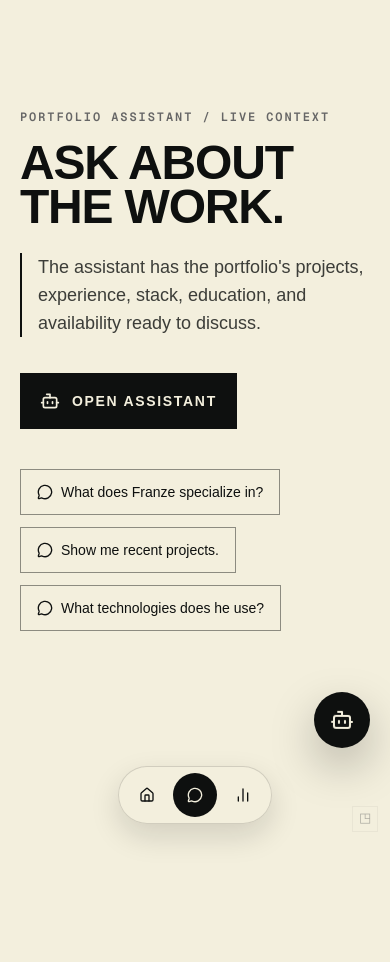
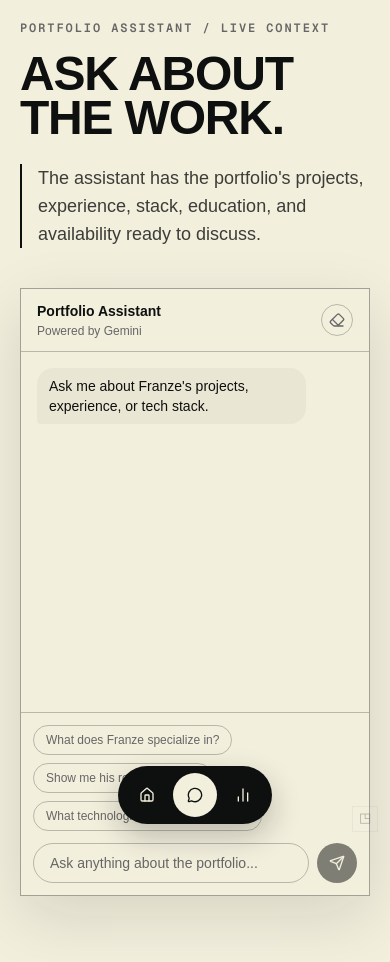
Before and after one commit to franze-calleja/franzecalleja, a Next.js app: page /chat in a window 390 px wide. Shown: the top 962 px of the page. Before the commit the page ends 844 px from the top, so only its background shows below. Built offline with nearby package versions, Linux system fonts and the light colour scheme.

Commit message:
feat: refactor chat page and assistant for improved layout and functionality style: enhance global styles for better theme support and transitions fix: update main bottom navigation for active state indication

```diff
--- a/app/chat/page.tsx
+++ b/app/chat/page.tsx
@@ -1,52 +1,23 @@
-"use client";
-
-import { Bot, MessageCircle } from "lucide-react";
-
+import ChatAssistant from "@/components/chat-assistant";
 import MainBottomNav from "@/components/main-bottom-nav";
 
-const prompts = [
-  "What does Franze specialize in?",
-  "Show me recent projects.",
-  "What technologies does he use?",
-];
-
 export default function ChatPage() {
-  const openAssistant = () => {
-    window.dispatchEvent(new Event("portfolio:open-chat"));
-  };
-
   return (
     <main className="min-h-screen bg-background px-5 pb-28 pt-5 sm:px-10 sm:pb-32 sm:pt-8 lg:px-16">
-      <div className="mx-auto flex min-h-[calc(100vh-9rem)] max-w-4xl flex-col justify-center">
+      <div className="mx-auto grid min-h-[calc(100vh-9rem)] max-w-6xl items-center gap-10 lg:grid-cols-[minmax(16rem,0.7fr)_minmax(0,1.3fr)]">
+        <section>
           <p className="font-mono text-xs font-semibold uppercase tracking-[0.16em] text-(--muted)">
             Portfolio assistant / live context
           </p>
-        <h1 className="mt-4 max-w-3xl text-5xl font-black leading-[0.92] tracking-tight sm:text-6xl">
+          <h1 className="mt-4 text-5xl font-black leading-[0.92] tracking-tight sm:text-6xl">
             ASK ABOUT THE WORK.
           </h1>
-        <p className="mt-6 max-w-2xl border-l-2 border-foreground pl-4 text-lg leading-7 text-foreground/80">
+          <p className="mt-6 border-l-2 border-foreground pl-4 text-lg leading-7 text-foreground/80">
             The assistant has the portfolio&apos;s projects, experience, stack, education, and availability ready to discuss.
           </p>
-        <button
-          type="button"
-          onClick={openAssistant}
-          className="mt-9 inline-flex h-14 w-fit items-center gap-3 bg-foreground px-5 text-sm font-bold uppercase tracking-[0.12em] text-background transition-colors hover:bg-foreground/80"
-        >
-          <Bot className="h-5 w-5" aria-hidden="true" />
-          Open assistant
-        </button>
-        <div className="mt-10 flex flex-wrap gap-3">
-          {prompts.map((prompt) => (
-            <button
-              key={prompt}
-              type="button"
-              onClick={openAssistant}
-              className="inline-flex items-center gap-2 border border-foreground/45 px-4 py-3 text-left text-sm transition-colors hover:border-foreground hover:bg-foreground hover:text-background"
-            >
-              <MessageCircle className="h-4 w-4 shrink-0" aria-hidden="true" />
-              {prompt}
-            </button>
-          ))}
+        </section>
+        <div>
+          <ChatAssistant />
         </div>
       </div>
       <MainBottomNav />
--- a/app/globals.css
+++ b/app/globals.css
@@ -1,4 +1,16 @@
 @import "tailwindcss";
+
+@property --background {
+  syntax: "<color>";
+  inherits: true;
+  initial-value: #f3efdd;
+}
+
+@property --foreground {
+  syntax: "<color>";
+  inherits: true;
+  initial-value: #0e100f;
+}
 
 :root {
   color-scheme: light;
@@ -8,6 +20,11 @@
   --muted: #666666;
   --border: rgba(23, 23, 23, 0.08);
   --hover: rgba(23, 23, 23, 0.04);
+  --nav-background: #0e100f;
+  --nav-foreground: #f3efdd;
+  --nav-active: #f3efdd;
+  --nav-active-foreground: #0e100f;
+  --nav-hover: rgba(243, 239, 221, 0.15);
 }
 
 :root[data-theme="dark"] {
@@ -18,6 +35,11 @@
   --muted: #a1a1aa;
   --border: rgba(255, 255, 255, 0.08);
   --hover: rgba(255, 255, 255, 0.06);
+  --nav-background: #f3efdd;
+  --nav-foreground: #0e100f;
+  --nav-active: #0e100f;
+  --nav-active-foreground: #f3efdd;
+  --nav-hover: rgba(14, 16, 15, 0.12);
 }
 
 @theme inline {
@@ -40,7 +62,44 @@ body {
   background: var(--background);
   color: var(--foreground);
   font-family: Arial, Helvetica, sans-serif;
-  transition: background-color 0.2s ease, color 0.2s ease;
+  transition: background-color 360ms ease, color 360ms ease;
+}
+
+body *,
+body *::before,
+body *::after {
+  transition-duration: 360ms;
+  transition-property: background-color, border-color, color, fill, stroke, box-shadow;
+  transition-timing-function: ease;
+}
+
+.main-bottom-nav__shell {
+  border: 1px solid color-mix(in srgb, var(--nav-background), transparent 12%);
+  background: var(--nav-background);
+  box-shadow: 0 12px 30px rgba(14, 16, 15, 0.24);
+}
+
+.main-bottom-nav__indicator {
+  left: 0.375rem;
+  background: var(--nav-active);
+  transition: transform 280ms cubic-bezier(0.22, 1, 0.36, 1), background-color 360ms ease;
+}
+
+.main-bottom-nav__item {
+  color: var(--nav-foreground);
+}
+
+.main-bottom-nav__item--active {
+  color: var(--nav-active-foreground);
+}
+
+@media (prefers-reduced-motion: reduce) {
+  body *,
+  body *::before,
+  body *::after {
+    transition-duration: 0ms;
+  }
+
 }
 
 ::selection {
@@ -183,7 +242,7 @@ body {
   background: var(--foreground);
   box-shadow: 0 1px 4px rgba(0, 0, 0, 0.2);
   transform: translateX(0) translateY(-50%);
-  transition: transform 0.2s ease, background-color 0.2s ease;
+  transition: transform 360ms cubic-bezier(0.22, 1, 0.36, 1), background-color 360ms ease;
 }
 
 :root[data-theme="dark"] .theme-switch__knob {
--- a/app/layout.tsx
+++ b/app/layout.tsx
@@ -1,6 +1,5 @@
 import type { Metadata } from "next";
 import { Geist, Geist_Mono } from "next/font/google";
-import ChatAssistant from "@/components/chat-assistant";
 import DimensionPortal from "@/components/dimension-portal";
 import "./globals.css";
 
@@ -89,7 +88,6 @@ export default function RootLayout({
         className={`${geistSans.variable} ${geistMono.variable} antialiased`}
       >
         {children}
-        <ChatAssistant />
         <DimensionPortal />
       </body>
     </html>
--- a/components/chat-assistant.tsx
+++ b/components/chat-assistant.tsx
@@ -1,8 +1,7 @@
 "use client";
 
-import { Bot, Eraser, Send, X } from "lucide-react";
+import { Eraser, Send } from "lucide-react";
 import { useEffect, useRef, useState } from "react";
-import { usePathname } from "next/navigation";
 
 type ChatMessage = {
   role: "user" | "assistant";
@@ -24,66 +23,17 @@ const quickPrompts = [
   "What technologies does he use most?",
 ];
 
-const chatCallouts = [
-  "Try to talk to me.",
-  "Ask me about projects and tech stack.",
-  "I can guide you through the portfolio.",
-];
-
 export default function ChatAssistant() {
-  const pathname = usePathname();
-  const usesMainNavigation = pathname === "/" || pathname === "/chat" || pathname === "/stats";
-  const [open, setOpen] = useState(false);
   const [messages, setMessages] = useState<ChatMessage[]>(starterMessages);
   const [input, setInput] = useState("");
   const [isSending, setIsSending] = useState(false);
   const [isStreamingReply, setIsStreamingReply] = useState(false);
   const [sendError, setSendError] = useState<string | null>(null);
-  const [calloutVisible, setCalloutVisible] = useState(false);
-  const [calloutIndex, setCalloutIndex] = useState(0);
   const messagesEndRef = useRef<HTMLDivElement>(null);
 
   useEffect(() => {
-    const openAssistant = () => setOpen(true);
-
-    window.addEventListener("portfolio:open-chat", openAssistant);
-    return () => window.removeEventListener("portfolio:open-chat", openAssistant);
-  }, []);
-
-  useEffect(() => {
-    if (!open) {
-      return;
-    }
-
     messagesEndRef.current?.scrollIntoView({ behavior: "smooth" });
-  }, [messages, open]);
-
-  useEffect(() => {
-    if (open) {
-      setCalloutVisible(false);
-      return;
-    }
-
-    if (usesMainNavigation) {
-      setCalloutVisible(false);
-      return;
-    }
-
-    setCalloutVisible(true);
-
-    const hideTimeout = window.setTimeout(() => {
-      setCalloutVisible(false);
-    }, 3000);
-
-    const nextTimeout = window.setTimeout(() => {
-      setCalloutIndex((currentIndex) => (currentIndex + 1) % chatCallouts.length);
-    }, 5000);
-
-    return () => {
-      window.clearTimeout(hideTimeout);
-      window.clearTimeout(nextTimeout);
-    };
-  }, [open, calloutIndex, usesMainNavigation]);
+  }, [messages]);
 
   function clearChat() {
     setMessages(starterMessages);
@@ -225,37 +175,8 @@ export default function ChatAssistant() {
   }
 
   return (
-    <>
-      <div className={`pointer-events-none fixed right-5 z-50 sm:right-6 ${usesMainNavigation ? "bottom-24 sm:bottom-6" : "bottom-5 sm:bottom-6"}`}>
-        <div
-          className={`pointer-events-none absolute right-19 bottom-3 transition-[opacity,transform] duration-300 ease-out motion-reduce:transition-none ${
-            calloutVisible && !open
-              ? "translate-x-0 opacity-100 animate-chat-callout-enter"
-              : "translate-x-2 opacity-0"
-          }`}
-          aria-hidden={!calloutVisible || open}
-        >
-          <div className="relative w-72 rounded-3xl rounded-tr-sm border border-(--border) bg-(--surface) px-4 py-2.5 pr-5 text-left shadow-[0_16px_40px_rgba(0,0,0,0.16)] sm:w-80">
-            <span
-              aria-hidden="true"
-              className="absolute right-[-0.34rem] top-1/2 h-3.5 w-3.5 -translate-y-1/2 rotate-45 border border-(--border) bg-(--surface)"
-            />
-            <p className="text-xs font-medium leading-5 tracking-[0.01em] text-foreground">
-              {chatCallouts[calloutIndex]}
-            </p>
-          </div>
-        </div>
-
-        <div
-          className={`pointer-events-auto absolute bottom-19 right-0 w-[min(92vw,22rem)] origin-bottom-right rounded-2xl border border-(--border) bg-(--surface) shadow-[0_20px_60px_rgba(0,0,0,0.18)] transition-[opacity,transform] duration-200 ease-out motion-reduce:transition-none ${
-            open
-              ? "translate-y-0 scale-100 opacity-100 animate-chat-panel-enter"
-              : "pointer-events-none translate-y-3 scale-95 opacity-0"
-          }`}
-          aria-hidden={!open}
-        >
-          <div className="flex h-[min(32rem,calc(100dvh-11rem))] flex-col overflow-hidden rounded-2xl">
-            <div className="flex items-center justify-between border-b border-(--border) px-4 py-3">
+    <section className="flex h-[min(38rem,calc(100dvh-11rem))] flex-col overflow-hidden border border-foreground/35 bg-background shadow-[0_20px_60px_rgba(14,16,15,0.12)]">
+      <div className="flex items-center justify-between border-b border-foreground/25 px-4 py-3 sm:px-5">
               <div className="space-y-0.5">
                 <p className="text-sm font-semibold text-foreground">
                   Portfolio Assistant
@@ -270,24 +191,15 @@ export default function ChatAssistant() {
                   type="button"
                   onClick={clearChat}
                   disabled={isSending}
-                  className="inline-flex h-8 w-8 items-center justify-center rounded-full border border-(--border) text-(--muted) transition-colors hover:bg-(--hover) hover:text-foreground disabled:cursor-not-allowed disabled:opacity-50"
+                  className="inline-flex h-8 w-8 items-center justify-center rounded-full border border-foreground/25 text-(--muted) transition-colors hover:bg-foreground/8 hover:text-foreground disabled:cursor-not-allowed disabled:opacity-50"
                   aria-label="Clear chat"
                 >
                   <Eraser className="h-4 w-4" />
                 </button>
+              </div>
+      </div>
 
-                <button
-                  type="button"
-                  onClick={() => setOpen(false)}
-                  className="inline-flex h-8 w-8 items-center justify-center rounded-full border border-(--border) text-(--muted) transition-colors hover:bg-(--hover) hover:text-foreground"
-                  aria-label="Close assistant"
-                >
-                  <X className="h-4 w-4" />
-                </button>
-              </div>
-            </div>
-
-            <div className="flex-1 space-y-3 overflow-y-auto px-4 py-4">
+      <div className="flex-1 space-y-3 overflow-y-auto px-4 py-4 sm:px-5">
               {messages.map((message, index) => (
                 <div
                   key={`${message.role}-${index}`}
@@ -313,9 +225,9 @@ export default function ChatAssistant() {
                 </div>
               ) : null}
               <div ref={messagesEndRef} />
-            </div>
+          </div>
 
-            <div className="space-y-3 border-t border-(--border) p-3">
+          <div className="space-y-3 border-t border-foreground/25 p-3 sm:p-4">
               {sendError ? (
                 <p className="text-xs text-(--muted)" role="alert">
                   {sendError}
@@ -329,7 +241,7 @@ export default function ChatAssistant() {
                       key={prompt}
                       type="button"
                       onClick={() => sendMessage(prompt)}
-                      className="rounded-full border border-(--border) px-3 py-1.5 text-left text-xs text-(--muted) transition-colors hover:bg-(--hover) hover:text-foreground"
+                      className="rounded-full border border-foreground/25 px-3 py-1.5 text-left text-xs text-(--muted) transition-colors hover:bg-foreground/8 hover:text-foreground"
                     >
                       {prompt}
                     </button>
@@ -349,7 +261,7 @@ export default function ChatAssistant() {
                   value={input}
                   onChange={(event) => setInput(event.target.value)}
                   placeholder="Ask anything about the portfolio..."
-                  className="h-10 flex-1 rounded-full border border-(--border) bg-transparent px-4 text-sm text-foreground outline-none transition-colors placeholder:text-(--muted) focus:border-foreground"
+                  className="h-10 flex-1 rounded-full border border-foreground/25 bg-transparent px-4 text-sm text-foreground outline-none transition-colors placeholder:text-(--muted) focus:border-foreground"
                 />
                 <button
                   type="submit"
@@ -360,23 +272,7 @@ export default function ChatAssistant() {
                   <Send className="h-4 w-4" />
                 </button>
               </form>
-            </div>
-          </div>
-        </div>
-
-        <button
-          type="button"
-          onClick={() => setOpen((currentOpen) => !currentOpen)}
-          className="group pointer-events-auto absolute bottom-0 right-0 flex h-14 w-14 items-center justify-center rounded-full border border-(--border) bg-foreground text-background shadow-[0_18px_45px_rgba(0,0,0,0.25)] transition-[transform,box-shadow] duration-200 hover:scale-105 hover:shadow-[0_22px_50px_rgba(0,0,0,0.28)] motion-reduce:transition-none"
-          aria-label={open ? "Close assistant" : "Open assistant"}
-        >
-          <Bot
-            className={`h-6 w-6 transition-transform duration-300 group-hover:scale-110 ${
-              open ? "animate-chat-bot-open" : "animate-chat-bot-idle"
-            }`}
-          />
-        </button>
       </div>
-    </>
+    </section>
   );
 }
--- a/components/main-bottom-nav.tsx
+++ b/components/main-bottom-nav.tsx
@@ -12,13 +12,19 @@ const navigationItems = [
 
 export default function MainBottomNav() {
   const pathname = usePathname();
+  const activeIndex = navigationItems.findIndex((item) => item.href === pathname);
 
   return (
     <nav
       aria-label="Main navigation"
       className="fixed inset-x-0 bottom-5 z-60 flex justify-center px-5 sm:bottom-7"
     >
-      <div className="flex items-center gap-1 rounded-full border border-foreground/15 bg-background/95 p-1.5 shadow-[0_12px_30px_rgba(14,16,15,0.14)] backdrop-blur-sm">
+      <div className="main-bottom-nav__shell relative flex items-center gap-1 rounded-full p-1.5">
+        <span
+          aria-hidden="true"
+          className="main-bottom-nav__indicator absolute h-11 w-11 rounded-full"
+          style={{ transform: `translateX(${Math.max(activeIndex, 0) * 3}rem)` }}
+        />
         {navigationItems.map((item) => {
           const Icon = item.icon;
           const isActive = pathname === item.href;
@@ -29,10 +35,10 @@ export default function MainBottomNav() {
               href={item.href}
               aria-current={isActive ? "page" : undefined}
               title={item.label}
-              className={`inline-flex h-11 w-11 items-center justify-center rounded-full transition-colors ${
+              className={`main-bottom-nav__item relative z-10 inline-flex h-11 w-11 items-center justify-center rounded-full ${
                 isActive
-                  ? "bg-foreground text-background"
-                  : "text-foreground hover:bg-foreground/8"
+                  ? "main-bottom-nav__item--active"
+                  : "hover:bg-(--nav-hover)"
               }`}
             >
               <Icon className="h-4 w-4" aria-hidden="true" />
```
Lines whose indentation alone changed are shown as unchanged.
